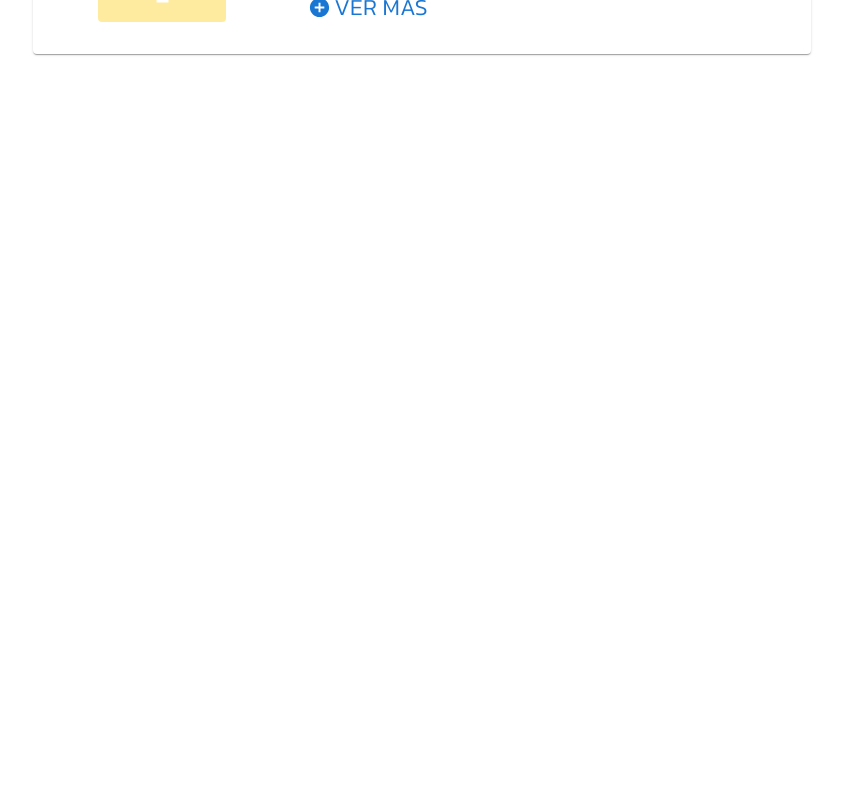
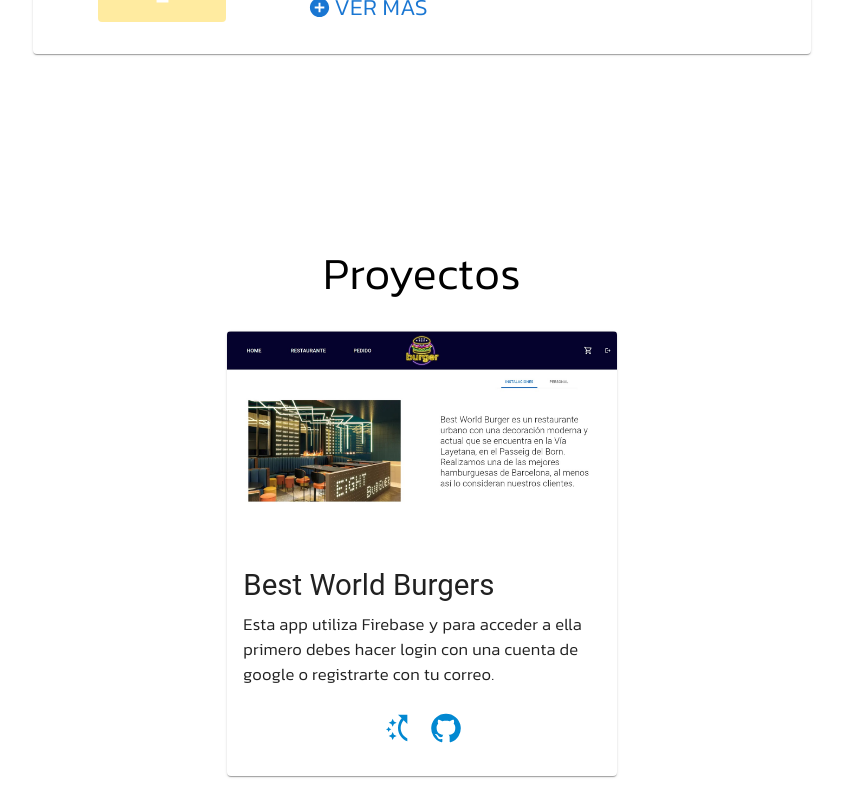
Before and after one commit to Dasave85/portfolio-daniel, a React (Create React App) app: page / in a window 1280 px wide. Shown: the part 3322-4122 px from the top of the page, without its empty margins (218-1061 px from the left). Before the commit the page ends 3416 px from the top, so only its background shows below. Built offline with nearby package versions, Linux system fonts and the light colour scheme.

Commit message:
projects view

```diff
--- a/src/App.js
+++ b/src/App.js
@@ -1,7 +1,4 @@
-import { Body } from "./components/Body/Body";
-import { Header } from "./components/Header/Header";
-import { Training } from "./components/Training";
-import { WorkExperience } from "./components/WorkExperience";
+import { Body, Header, Projects, Training, WorkExperience } from "./components";
 
 function App() {
   return (
@@ -10,6 +7,7 @@
       <Body />
       <Training />
       <WorkExperience />
+      <Projects />
     </div>
   );
 }
--- /dev/null
+++ b/src/components/Projects/Project.jsx
@@ -0,0 +1,56 @@
+import { CardContent, CardMedia, IconButton, Typography } from "@mui/material";
+import Grid from "@mui/material/Unstable_Grid2";
+import GitHubIcon from "@mui/icons-material/GitHub";
+import SwitchAccessShortcutIcon from "@mui/icons-material/SwitchAccessShortcut";
+
+import { TextParagraph } from "../../styles/GeneralComponents/GeneralComponents";
+import { CardStyled } from "../../styles/Training/CardStyles";
+
+export const Project = ({ imgProject, title, description, link, gitLink }) => {
+  return (
+    <Grid container xs={6} md={4}>
+      <CardStyled sx={{ m: 2 }}>
+        <Grid
+          sx={{
+            display: "flex",
+            justifyContent: "center",
+            alignItems: "center",
+          }}
+        >
+          <CardMedia
+            component="img"
+            sx={{ width: "100%" }}
+            image={imgProject}
+            alt={title}
+          />
+        </Grid>
+        <Grid
+          sx={{
+            display: "flex",
+            justifyContent: "center",
+          }}
+        >
+          <CardContent>
+            <Typography fontSize={"2.3vw"} variant="h5">
+              {title}
+            </Typography>
+            <TextParagraph my={1} variant="body1">
+              {description}
+            </TextParagraph>
+            <Grid mt={2} display="flex" justifyContent="center">
+              <IconButton href={link} target="_blank">
+                <SwitchAccessShortcutIcon
+                  sx={{ fontSize: "2.5vw" }}
+                  color="info"
+                />
+              </IconButton>
+              <IconButton href={gitLink} target="_blank">
+                <GitHubIcon sx={{ fontSize: "2.5vw" }} color="info" />
+              </IconButton>
+            </Grid>
+          </CardContent>
+        </Grid>
+      </CardStyled>
+    </Grid>
+  );
+};
--- /dev/null
+++ b/src/components/Projects/Projects.jsx
@@ -0,0 +1,22 @@
+import Grid from "@mui/material/Unstable_Grid2";
+import { projects } from "../../model/projects/projects";
+
+import { Container, TextPrimary } from "../../styles/GeneralComponents";
+
+import { Project } from "./Project";
+
+export const Projects = () => {
+  return (
+    <>
+      <Container container>
+        <Grid textAlign="center" mb={1} xs={12}>
+          <TextPrimary>Proyectos</TextPrimary>
+        </Grid>
+
+        {projects.map((props) => {
+          return <Project {...props} />;
+        })}
+      </Container>
+    </>
+  );
+};
--- /dev/null
+++ b/src/components/Projects/index.js
@@ -0,0 +1 @@
+export * from "./Projects";
--- /dev/null
+++ b/src/components/index.js
@@ -0,0 +1,5 @@
+export * from "./Body";
+export * from "./Header";
+export * from "./Projects";
+export * from "./Training";
+export * from "./WorkExperience";
--- /dev/null
+++ b/src/model/projects/projects.js
@@ -0,0 +1,13 @@
+import imgBWB from "../../assets/photoProjects/bestWorldBurger.jpg";
+
+export const projects = [
+  {
+    imgProject: imgBWB,
+    title: "Best World Burgers",
+
+    description:
+      "Esta app utiliza Firebase y para acceder a ella primero debes hacer login con una cuenta de google o registrarte con tu correo.",
+    link: "https://dasave85.github.io/s9-entrega-final/",
+    gitLink: "https://github.com/Dasave85/s9-entrega-final.git",
+  },
+];
```
Also changed, not shown: src/assets/photoProjects/bestWorldBurger.jpg (added).
